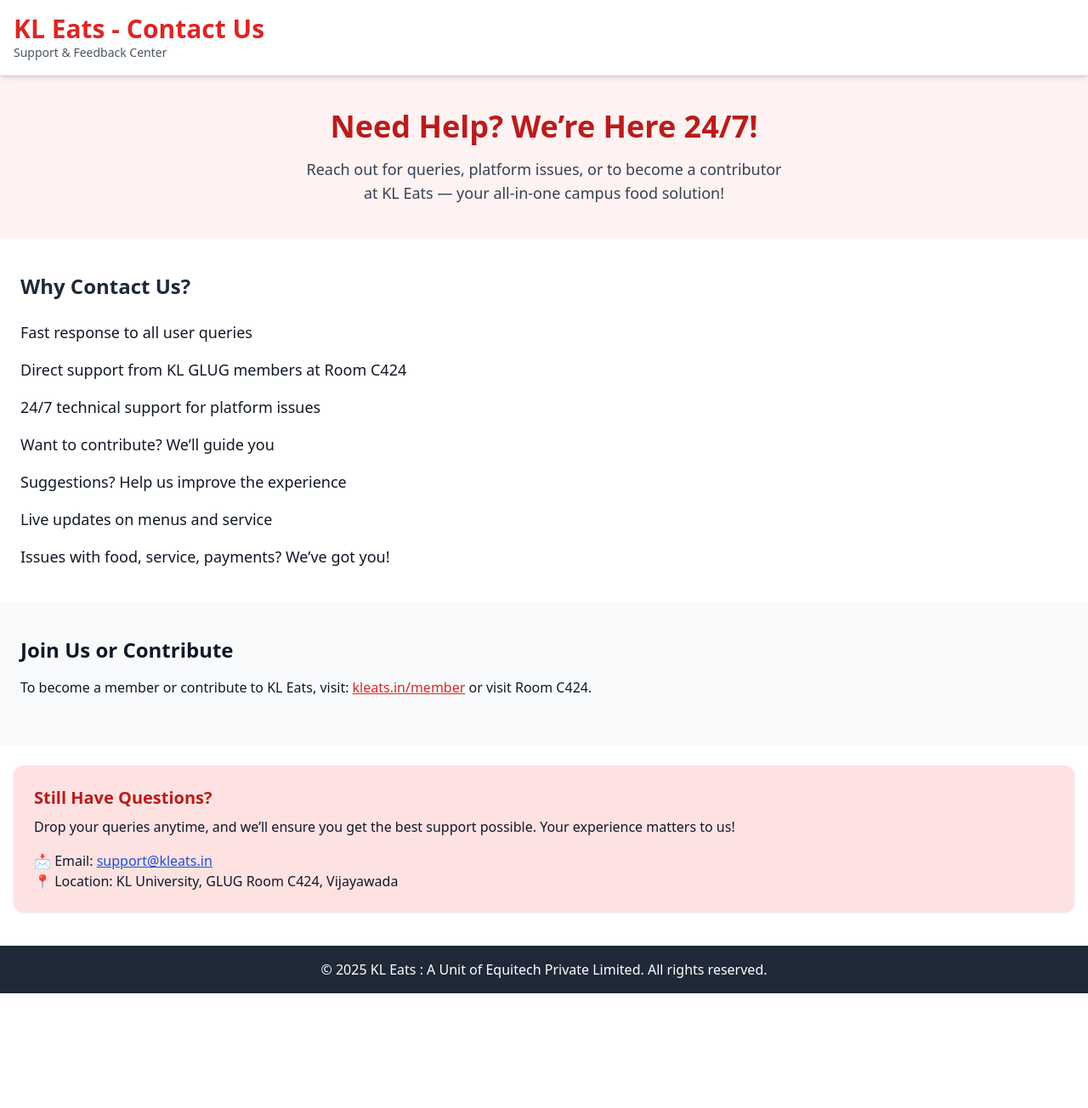
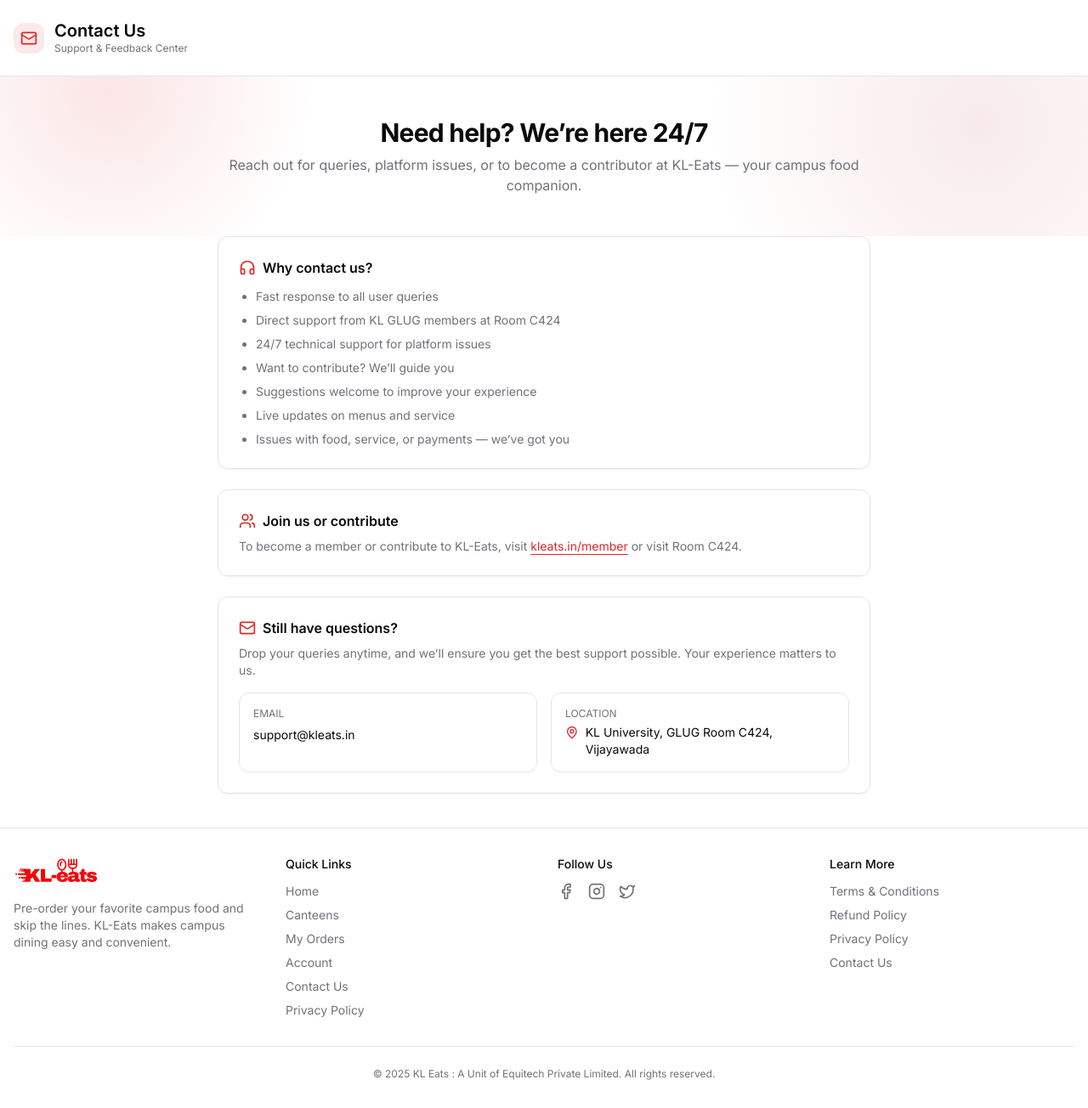
Before and after one commit to bsurajpatra/kleatsv2, a Next.js app: page /contact in a window 1280 px wide. Shown: the whole page at 85% size. Before the commit the page ends 1169 px from the top, so only its background shows below. Built offline with nearby package versions, Linux system fonts and the light colour scheme; no server answers.

Commit message:
refactor: Enhance Contact Us page layout and footer links for improved user experience

```diff
--- a/app/contact/page.tsx
+++ b/app/contact/page.tsx
@@ -1,70 +1,117 @@
-"use client";
-import React from "react";
+import { Mail, MapPin, Headphones, Users } from "lucide-react"
+import Footer from "@/components/footer"
+import { Card, CardContent } from "@/components/ui/card"
+
+export const metadata = {
+  title: "Contact Us – KL-Eats",
+  description: "Get support, share feedback, or learn how to contribute to KL-Eats.",
+}
 
 export default function ContactUs() {
   return (
-    <div className="min-h-screen bg-white text-gray-900 font-sans overflow-x-hidden">
-      {/* Sticky Header */}
-      <header className="sticky top-0 bg-white shadow-md z-10 p-4 border-b border-gray-200">
-        <h1 className="text-3xl font-bold text-red-600">KL Eats - Contact Us</h1>
-        <p className="text-sm text-gray-600">Support & Feedback Center</p>
-      </header>
+    <main className="min-h-screen page-transition">
+      {/* Sticky Header aligned with app */}
+      <div className="sticky top-0 z-10 bg-background/80 backdrop-blur supports-[backdrop-filter]:bg-background/60 border-b">
+        <div className="container px-4 py-6 flex items-center gap-3">
+          <div className="h-9 w-9 rounded-lg bg-primary/10 text-primary flex items-center justify-center">
+            <Mail className="h-5 w-5" />
+          </div>
+          <div>
+            <h1 className="text-xl font-semibold leading-tight">Contact Us</h1>
+            <p className="text-xs text-muted-foreground">Support & Feedback Center</p>
+          </div>
+        </div>
+      </div>
 
-      {/* Hero Section */}
-      <section className="bg-red-50 py-10 px-6 text-center">
-        <h2 className="text-4xl font-extrabold text-red-700 mb-4">
-          Need Help? We’re Here 24/7!
-        </h2>
-        <p className="text-lg text-gray-700 max-w-xl mx-auto">
-          Reach out for queries, platform issues, or to become a contributor at KL Eats — your all-in-one campus food solution!
+      {/* Hero-like intro */}
+      <section className="relative overflow-hidden">
+        <div className="hero-bg" />
+        <div className="container px-4 py-8 md:py-12">
+          <div className="mx-auto max-w-3xl text-center">
+            <h2 className="text-2xl md:text-3xl font-bold tracking-tight">Need help? We’re here 24/7</h2>
+            <p className="mt-2 text-sm md:text-base text-muted-foreground">
+              Reach out for queries, platform issues, or to become a contributor at KL-Eats — your campus food companion.
             </p>
+          </div>
+        </div>
       </section>
 
-      {/* Support Features Section */}
-      <section className="py-10 px-6 bg-white">
-        <h3 className="text-2xl font-semibold mb-6 text-gray-800">Why Contact Us?</h3>
-        <ul className="space-y-4 text-lg">
-          <li> Fast response to all user queries</li>
+      {/* Content */}
+      <section className="container px-4 pb-10">
+        <div className="mx-auto max-w-3xl space-y-6">
+          {/* Why contact us */}
+          <Card className="bg-card/60 backdrop-blur supports-[backdrop-filter]:bg-card/40">
+            <CardContent className="p-6">
+              <div className="flex items-center gap-2 mb-3">
+                <Headphones className="h-5 w-5 text-primary" />
+                <h3 className="text-base font-semibold">Why contact us?</h3>
+              </div>
+              <ul className="list-disc pl-5 space-y-2 text-sm text-muted-foreground">
+                <li>Fast response to all user queries</li>
                 <li>Direct support from KL GLUG members at Room C424</li>
                 <li>24/7 technical support for platform issues</li>
-          <li> Want to contribute? We’ll guide you</li>
-          <li>Suggestions? Help us improve the experience</li>
+                <li>Want to contribute? We’ll guide you</li>
+                <li>Suggestions welcome to improve your experience</li>
                 <li>Live updates on menus and service</li>
-          <li>Issues with food, service, payments? We’ve got you!</li>
+                <li>Issues with food, service, or payments — we’ve got you</li>
               </ul>
-      </section>
+            </CardContent>
+          </Card>
 
-      {/* Membership & Contribution */}
-      <section className="py-10 px-6 bg-gray-50">
-        <h3 className="text-2xl font-semibold mb-4">Join Us or Contribute</h3>
-        <p className="mb-4">
-          To become a member or contribute to KL Eats, visit:
+          {/* Join us */}
+          <Card className="bg-card/60 backdrop-blur supports-[backdrop-filter]:bg-card/40">
+            <CardContent className="p-6">
+              <div className="flex items-center gap-2 mb-2">
+                <Users className="h-5 w-5 text-primary" />
+                <h3 className="text-base font-semibold">Join us or contribute</h3>
+              </div>
+              <p className="text-sm text-muted-foreground">
+                To become a member or contribute to KL-Eats, visit
+                {" "}
                 <a
                   href="https://kleats.in/member"
                   target="_blank"
                   rel="noopener noreferrer"
-            className="text-red-600 underline ml-1"
+                  className="text-primary underline underline-offset-4"
                 >
                   kleats.in/member
                 </a>
                 {" "}or visit Room C424.
               </p>
+            </CardContent>
+          </Card>
+
+          {/* Contact info */}
+          <Card className="bg-card/60 backdrop-blur supports-[backdrop-filter]:bg-card/40">
+            <CardContent className="p-6">
+              <div className="flex items-center gap-2 mb-2">
+                <Mail className="h-5 w-5 text-primary" />
+                <h3 className="text-base font-semibold">Still have questions?</h3>
+              </div>
+              <p className="text-sm text-muted-foreground mb-4">
+                Drop your queries anytime, and we’ll ensure you get the best support possible. Your experience matters to us.
+              </p>
+              <div className="grid sm:grid-cols-2 gap-4">
+                <div className="rounded-lg border p-4">
+                  <p className="text-xs uppercase text-muted-foreground mb-1">Email</p>
+                  <a href="mailto:support@kleats.in" className="text-sm text-foreground hover:text-primary">
+                    support@kleats.in
+                  </a>
+                </div>
+                <div className="rounded-lg border p-4">
+                  <p className="text-xs uppercase text-muted-foreground mb-1">Location</p>
+                  <p className="text-sm text-foreground flex items-start gap-2">
+                    <MapPin className="h-4 w-4 mt-0.5 text-primary" />
+                    KL University, GLUG Room C424, Vijayawada
+                  </p>
+                </div>
+              </div>
+            </CardContent>
+          </Card>
+        </div>
       </section>
 
-      {/* Contact Box */}
-      <section className="bg-red-100 p-6 mt-6 rounded-lg shadow mx-4">
-        <h3 className="text-xl font-semibold mb-2 text-red-700">Still Have Questions?</h3>
-        <p>Drop your queries anytime, and we’ll ensure you get the best support possible. Your experience matters to us!</p>
-        <p className="mt-4">
-          📩 Email: <a href="mailto:support@kleats.in" className="text-blue-700 underline">support@kleats.in</a><br />
-          📍 Location: KL University, GLUG Room C424, Vijayawada
-        </p>
-      </section>
-
-      {/* Footer */}
-      <footer className="bg-gray-800 text-white text-center py-4 mt-10">
-        &copy; {new Date().getFullYear()} KL Eats : A Unit of Equitech Private Limited. All rights reserved.
-      </footer>
-    </div>
-  );
+      <Footer />
+    </main>
+  )
 }
--- a/components/footer.tsx
+++ b/components/footer.tsx
@@ -41,7 +41,7 @@ export default function Footer() {
               </li>
                <li>
                  <Link href="/contact" className="text-muted-foreground hover:text-primary">
-                 ContactUs
+                   Contact Us
                  </Link>
                </li>
                <li>
@@ -90,6 +90,11 @@ export default function Footer() {
                   Privacy Policy
                 </Link>
               </li>
+              <li>
+                <Link href="/contact" className="text-muted-foreground hover:text-primary">
+                   Contact Us
+                 </Link>
+              </li>
             </ul>
           </div>
         </div>
```
Lines whose indentation alone changed are shown as unchanged.
